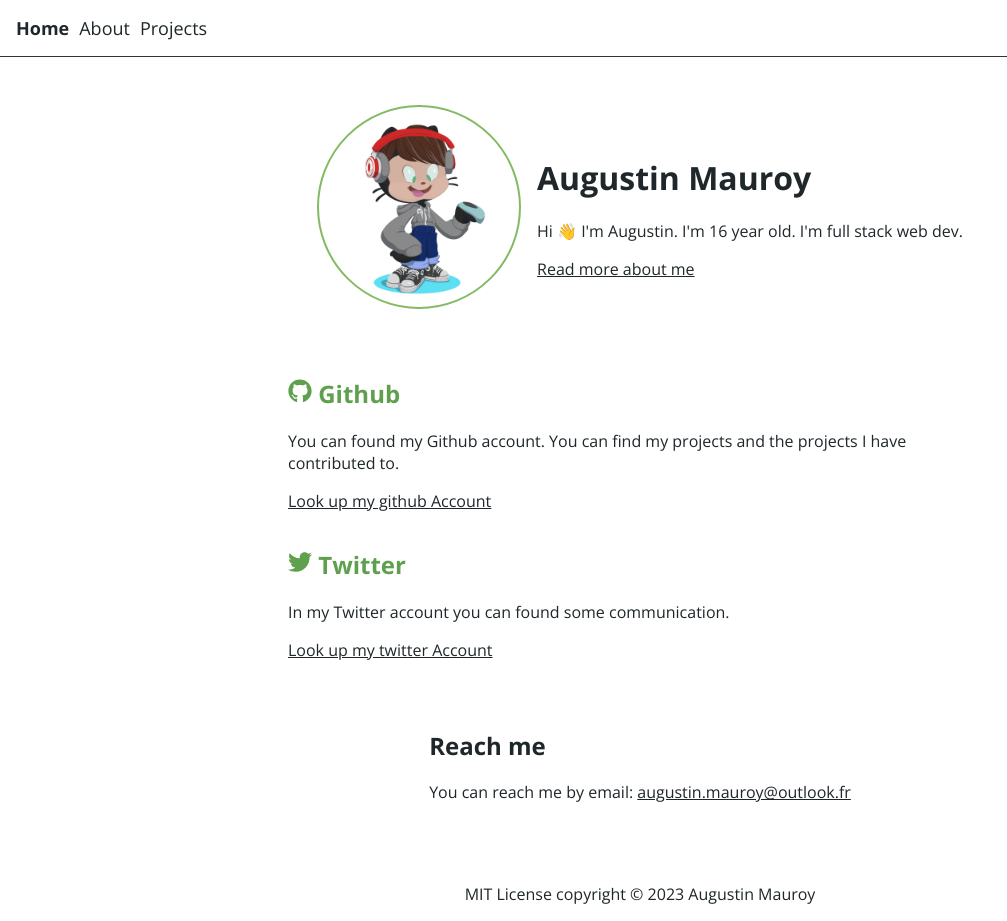
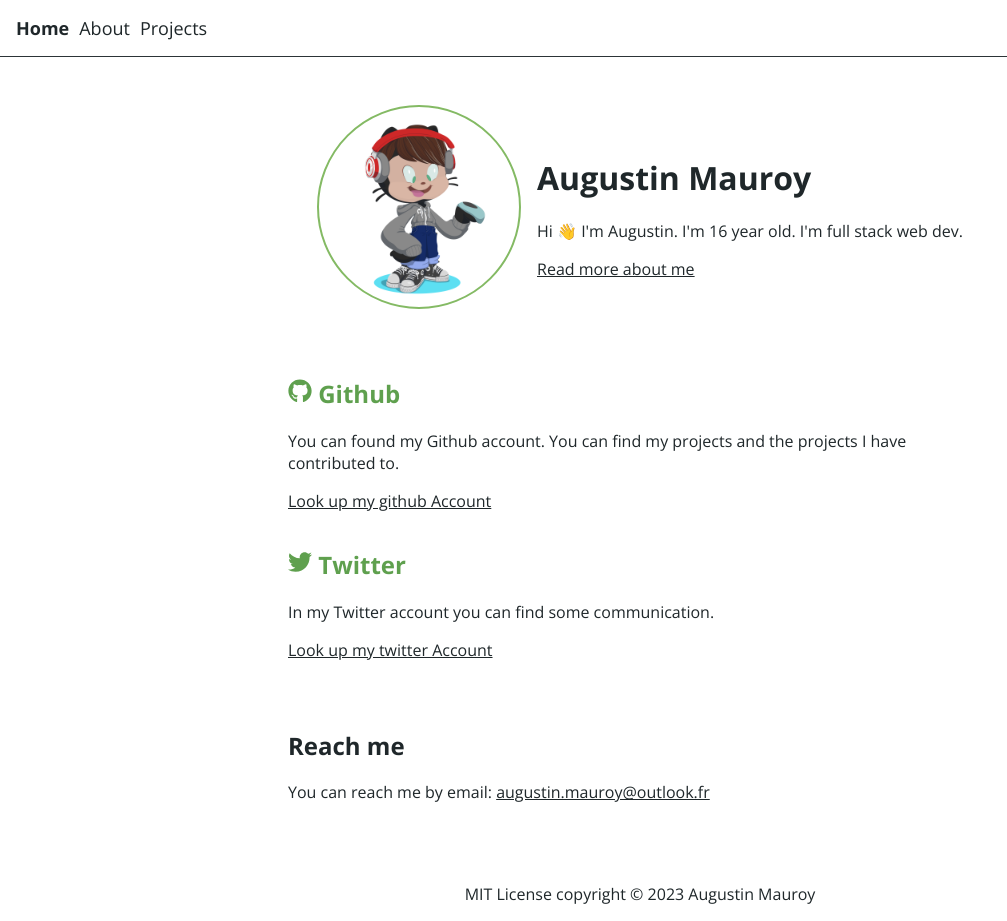
Before and after one commit to AugustinMauroy/augustinmauroy.github.io-old, a Next.js app: page / in a window 1280 px wide. Shown: the whole page, without its empty margins (0-1007 px from the left). Built offline with nearby package versions, Linux system fonts and the light colour scheme.

Commit message:
fix(grammar): index

```diff
--- a/pages/index.tsx
+++ b/pages/index.tsx
@@ -23,7 +23,7 @@ export default function Home() {
         </div>
         <div>
           <h2><FaTwitter /> Twitter</h2>
-          <p>In my Twitter account you can found some communication.</p>
+          <p>In my Twitter account you can find some communication.</p>
           <Link href='https://twitter.com/_August1_' target='_blank'>Look up my twitter Account</Link>
         </div>
       </div>
--- a/styles/index.module.css
+++ b/styles/index.module.css
@@ -1,12 +1,9 @@
 .main{
   display: flex;
   flex-direction: column;
-  align-items: center;
-  justify-content: center;
   gap: 3rem;
   padding: 2rem;
 }
-
 .presentation{
   display: flex;
   flex-direction: row;
```
